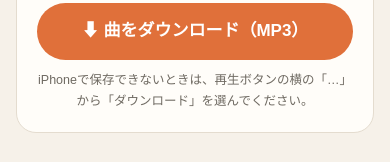
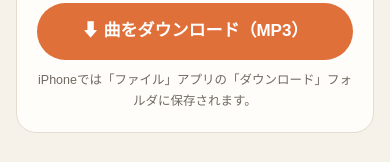
Before and after one commit to 404Lab-doggear/roy-and-al, a plain HTML site: page index.html in a window 390 px wide. Shown: the part 478-640 px from the top of the page. Drawn offline with Linux system fonts and the light colour scheme; a web font is replaced by a local one.

Commit message:
iPhoneの保存先の説明を修正

```diff
--- a/index.html
+++ b/index.html
@@ -67,7 +67,7 @@
     <div class="disc" aria-hidden="true"></div>
     <audio id="audio" controls preload="metadata" src="roy-and-al.mp3"></audio>
     <a class="dl" href="roy-and-al.mp3" download="ロイとアル ～シュナウザー・ブラザーズ～.mp3">⬇ 曲をダウンロード（MP3）</a>
-    <p class="note">iPhoneで保存できないときは、再生ボタンの横の「…」から「ダウンロード」を選んでください。</p>
+    <p class="note">iPhoneでは「ファイル」アプリの「ダウンロード」フォルダに保存されます。</p>
   </section>
 
   <h2>登場するふたり</h2>
```
